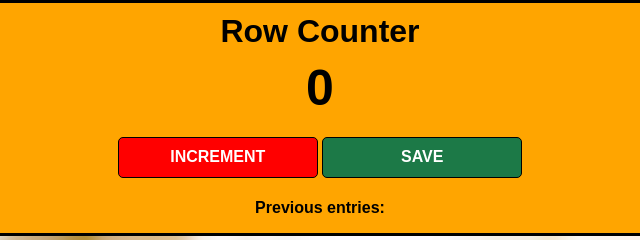
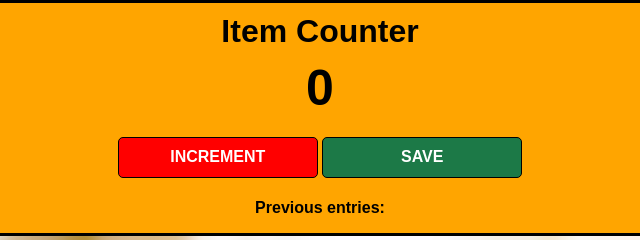
Before and after one commit to Emanah19/Row-Counter, a plain HTML site: page index.html in a window 1280 px wide. Shown: the top 240 px of the page, 320-960 px from the left. Drawn offline with nearby package versions, Linux system fonts and the light colour scheme.

Commit message:
Update index.html

```diff
--- a/index.html
+++ b/index.html
@@ -4,7 +4,7 @@
     </head>
     <body>
         <div class="container">
-            <h1>Row Counter</h1>
+            <h1>Item Counter</h1>
             <h2 id="count-el">0</h2>
             <button id="increment-btn" onclick="increment()">INCREMENT</button>
             <button id="save-btn" onclick="save()">SAVE</button>
```
